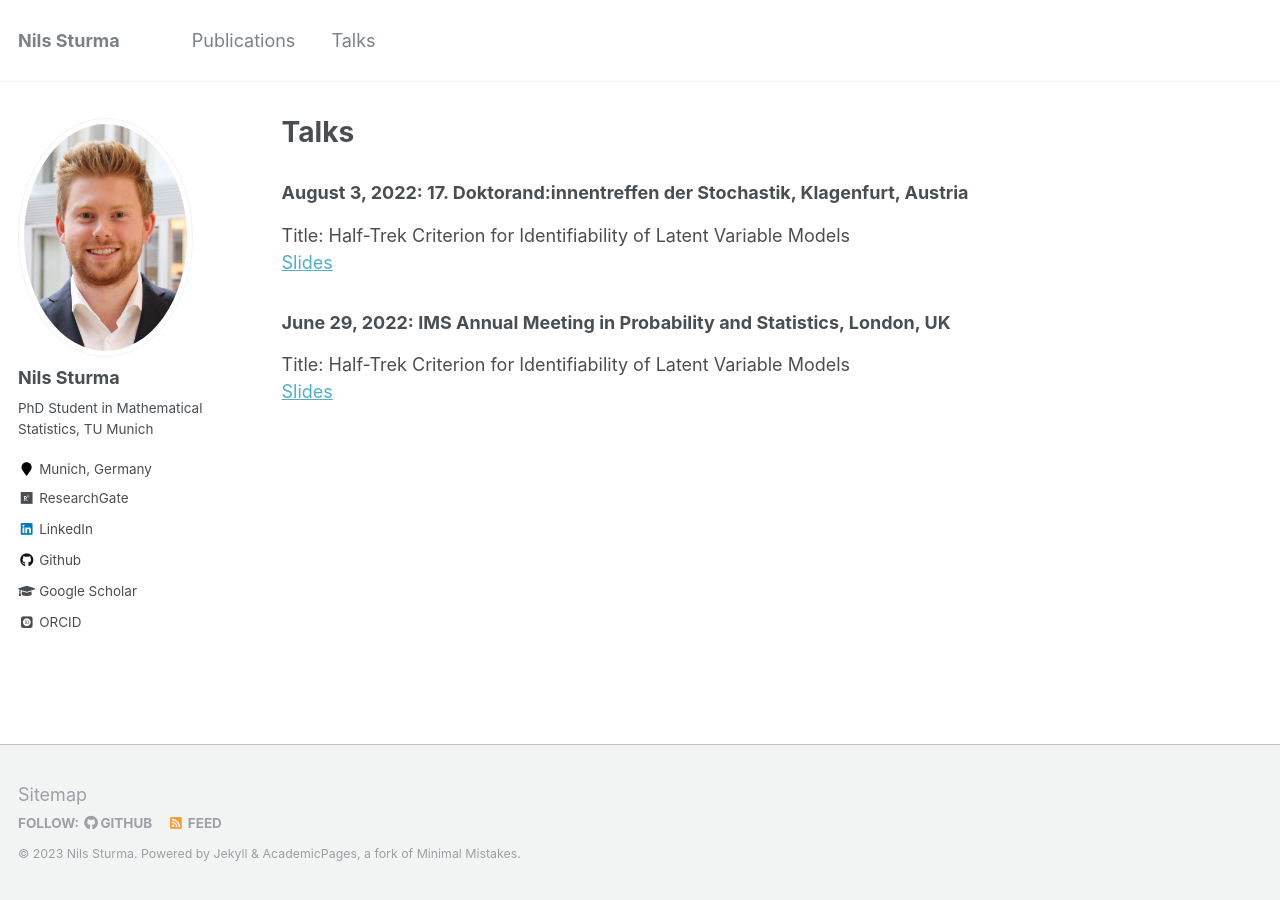
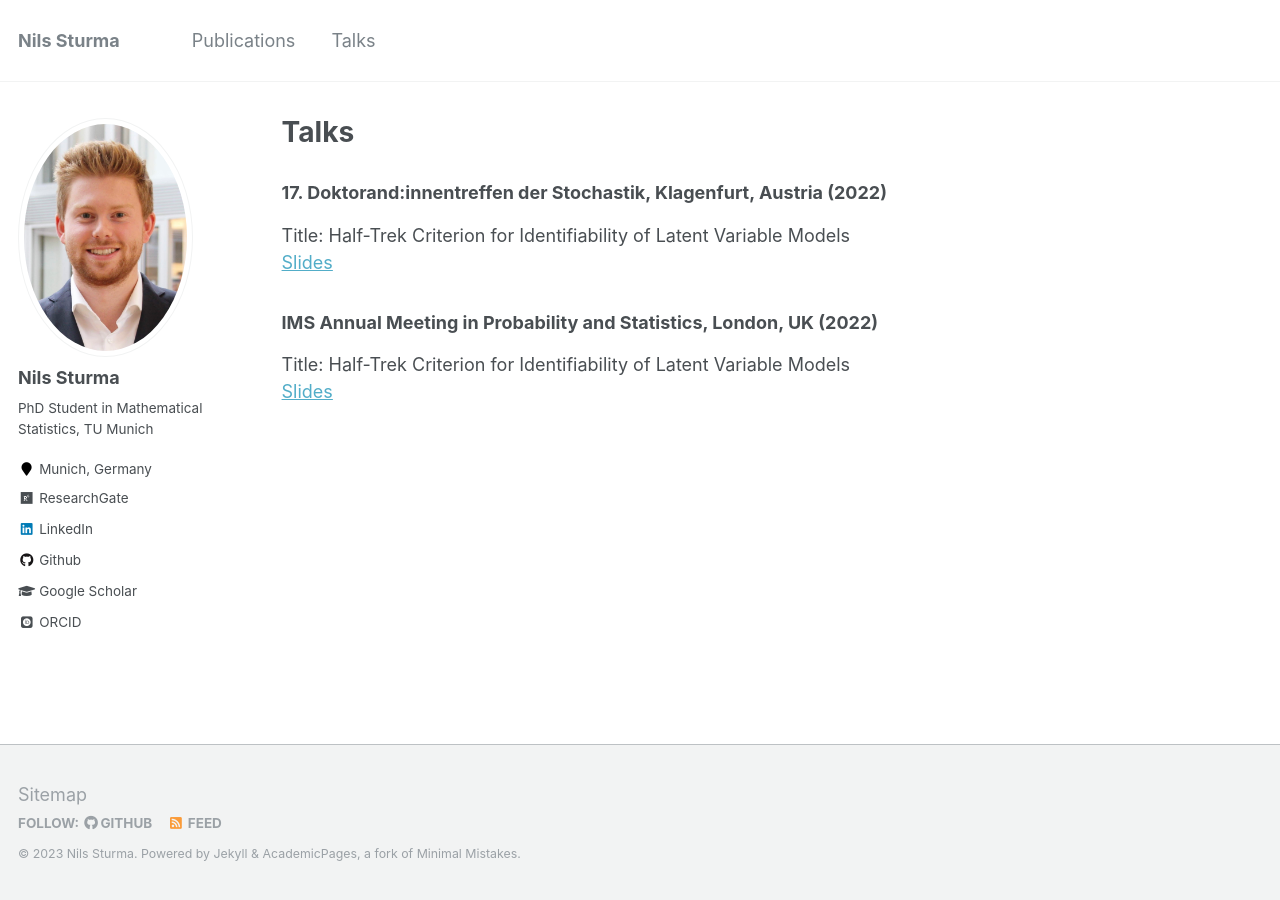
Before and after one commit to NilsSturma/nilssturma.github.io, a Jekyll site: the page built from _pages/talks.md, in a window 1280 px wide. Built offline with Jekyll 4.4.1, drawn with Linux system fonts in a browser that asks for light colours; some web fonts are replaced.

Commit message:
removed date of talks

```diff
--- a/_pages/talks.md
+++ b/_pages/talks.md
@@ -5,10 +5,10 @@ permalink: /talks/
 author_profile: true
 ---
 
-### August 3, 2022: 17. Doktorand:innentreffen der Stochastik, Klagenfurt, Austria
+### 17. Doktorand:innentreffen der Stochastik, Klagenfurt, Austria (2022)
 Title: Half-Trek Criterion for Identifiability of Latent Variable Models \
 [Slides](https://nilssturma.github.io/files/LF_HTC_presentation_Klagenfurt.pdf)
 
-### June 29, 2022: IMS Annual Meeting in Probability and Statistics, London, UK
+### IMS Annual Meeting in Probability and Statistics, London, UK (2022)
 Title: Half-Trek Criterion for Identifiability of Latent Variable Models \
 [Slides](https://nilssturma.github.io/files/LF_HTC_presentation_IMS.pdf)
```
